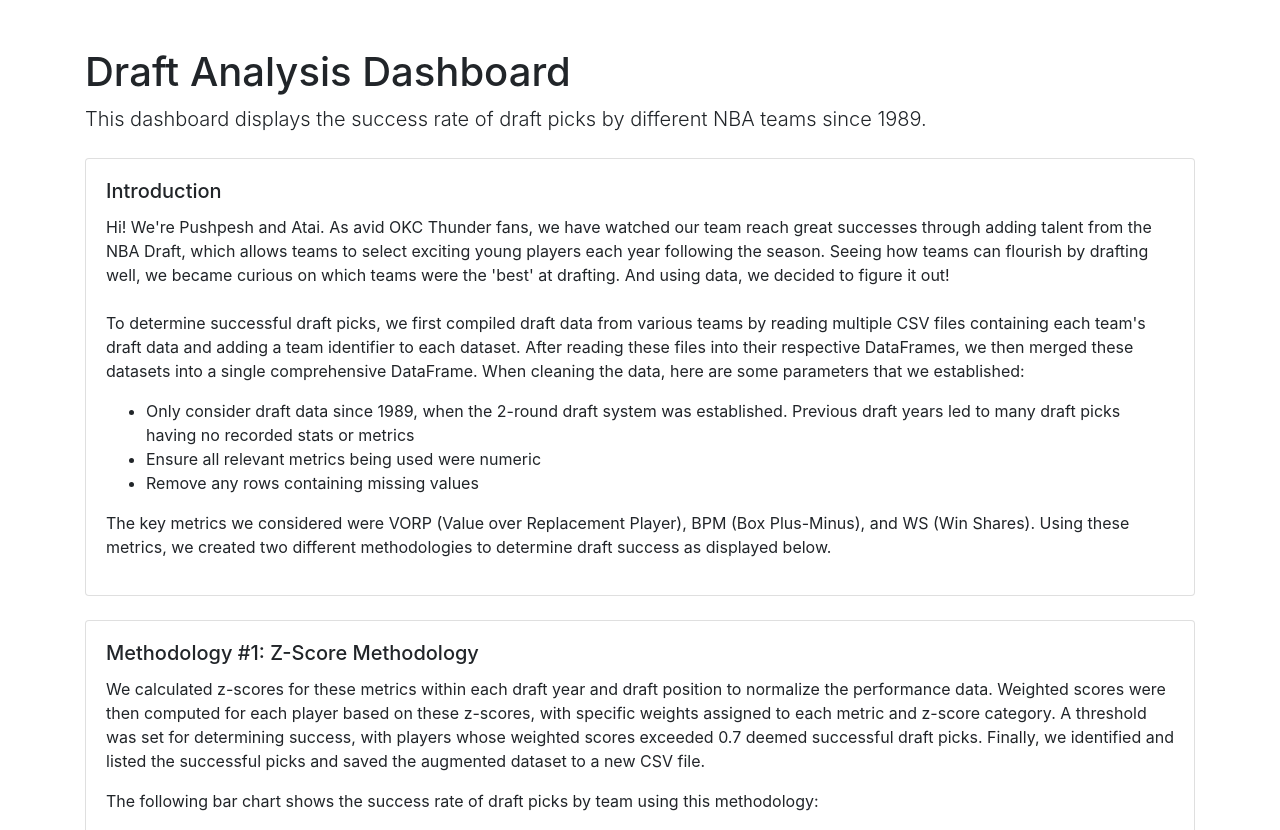
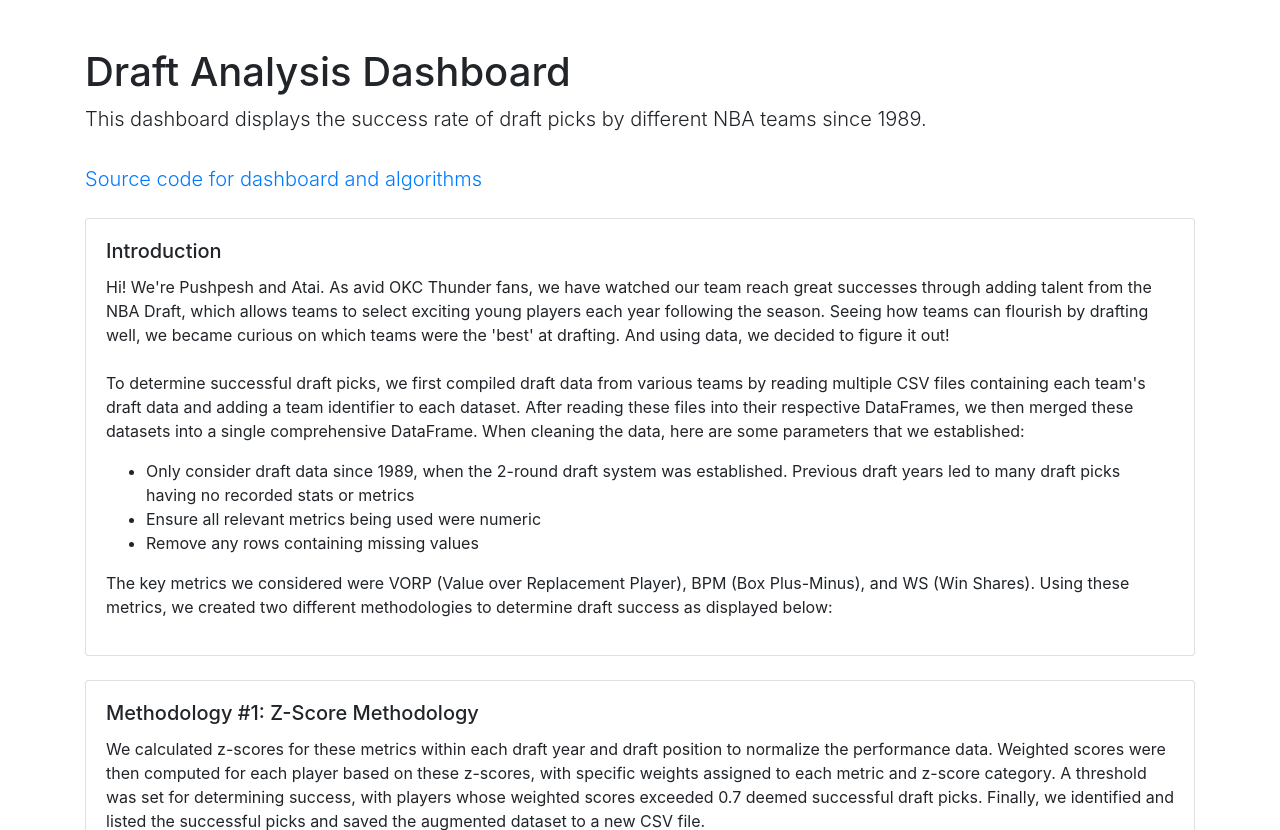
Before and after one commit to pthakur11205/DraftSuccessAnalysis, a Flask app: page / in a window 1280 px wide. Shown: the top 830 px of the page. Run offline with Flask 3, Linux system fonts and the light colour scheme; some libraries are stand-ins or nearby versions.

Commit message:
adding link for source code

```diff
--- a/templates/index.html
+++ b/templates/index.html
@@ -9,7 +9,10 @@
 <body>
     <div class="container">
         <h1 class="mt-5">Draft Analysis Dashboard</h1>
-        <p class="lead">This dashboard displays the success rate of draft picks by different NBA teams since 1989.</p>
+        <p class="lead">This dashboard displays the success rate of draft picks by different NBA teams since 1989.
+            <br></br>
+            <a href="https://github.com/pthakur11205/DraftSuccessAnalysis.git">Source code for dashboard and algorithms</a>
+        </p>
 
         <!-- Introduction Textbox -->
         <div class="card mt-4">
@@ -31,7 +34,7 @@
                     </ul>
                     The key metrics we considered were VORP (Value over Replacement Player), BPM (Box Plus-Minus), and WS (Win Shares).
                     Using these metrics, we created two different methodologies to determine draft success as
-                    displayed below.
+                    displayed below:
                 </p>
             </div>
         </div>
```
